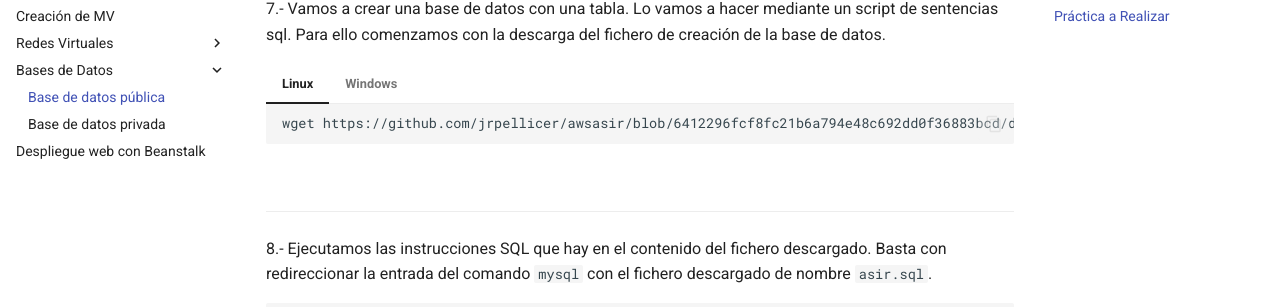
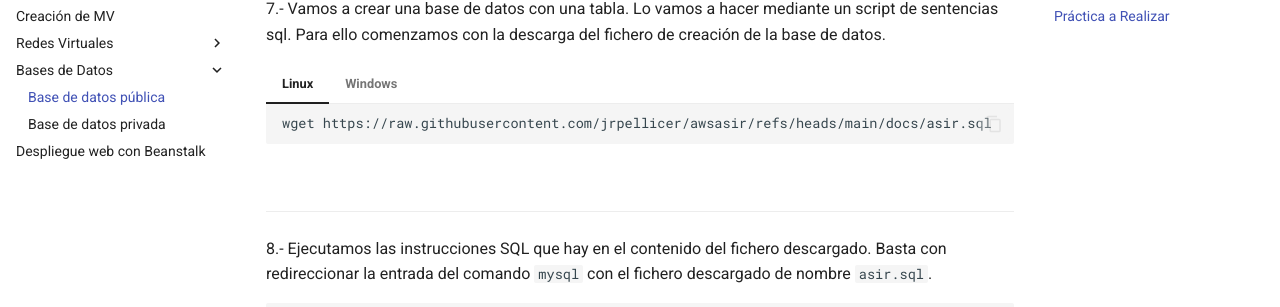
Before and after one commit to jrpellicer/awsasir, an MkDocs documentation site: the page built from docs/practica04.md, in a window 1280 px wide and 900 px high, scrolled down 4382 px. Shown: the part 146-453 px from the top of the window. Built offline with MkDocs 1.6.1 and Material for MkDocs 9.7.7, drawn with Linux system fonts in a browser that asks for light colours; some of the changed lines change nothing that is shown.

Commit message:
Update practica04.md url asir.sql

````diff
--- a/docs/practica04.md
+++ b/docs/practica04.md
@@ -107,7 +107,7 @@ ___
 === "Linux"
 
     ```
-    wget https://github.com/jrpellicer/awsasir/blob/6412296fcf8fc21b6a794e48c692dd0f36883bcd/docs/asir.sql
+    wget https://raw.githubusercontent.com/jrpellicer/awsasir/refs/heads/main/docs/asir.sql
     ```
 
 === "Windows"
````
